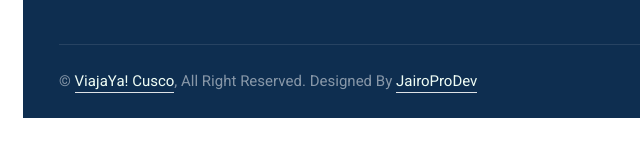
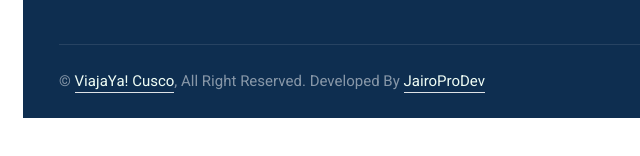
Before and after one commit to JairoProDev/ViajaYa, a plain HTML site: page index.html in a window 1280 px wide. Shown: the part 5092-5248 px from the top of the page, 47-687 px from the left. Drawn offline with nearby package versions, Linux system fonts and the light colour scheme.

Commit message:
Update copyright notice to "Developed By" instead of "Designed By"

```diff
--- a/index.html
+++ b/index.html
@@ -1604,7 +1604,7 @@
                 Right Reserved.
 
                 <!--/*** This JairoProDev-ViajaYa! Development from "https://JairoSaul.com/credit-removal". Thank you for your support. ***/-->
-                Designed By
+                Developed By
                 <a class="border-bottom" href="https://JairoSaul.com"
                   >JairoProDev</a
                 >
```
Also changed, not shown: 404.html (+1 -1 lines), contact.html (+1 -1 lines), nosotros.html (+1 -1 lines), property-agent.html (+1 -1 lines), property-list.html (+1 -1 lines), property-type.html (+1 -1 lines), testimonial.html (+1 -1 lines).
